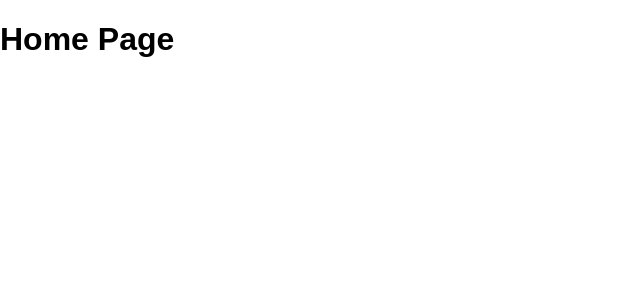
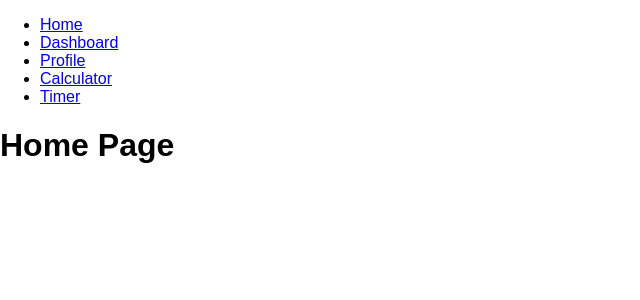
Before and after one commit to VladProtsyshyn/fitpilot-ai, a React (Vite) app: page / in a window 1280 px wide. Shown: the top 300 px of the page, without its empty margins (0-640 px from the left). Built offline with nearby package versions, Linux system fonts and the light colour scheme.

Commit message:
feat: create base navigation

```diff
--- a/src/App.jsx
+++ b/src/App.jsx
@@ -1,13 +1,16 @@
 import { BrowserRouter, Route, Routes } from 'react-router-dom';
+import Navigation from './components/Navigation/Navigation';
 import HomePage from './pages/HomePage/HomePage';
 import DashboardPage from './pages/DashboardPage/DashboardPage';
 import ProfilePage from './pages/ProfilePage/ProfilePage';
 import CalculatorPage from './pages/CalculatorPage/CalculatorPage';
 import TimerPage from './pages/TimerPage/TimerPage';
 
+
 function App() {
   return (
     <BrowserRouter>
+      <Navigation />
       <Routes>
         <Route path="/" element={<HomePage />} />
         <Route path="/dashboard" element={<DashboardPage />} />
--- /dev/null
+++ b/src/components/Navigation/Navigation.jsx
@@ -0,0 +1,27 @@
+import { Link } from 'react-router-dom';
+
+function Navigation() {
+    return (
+        <nav>
+            <ul>
+                <li>
+                    <Link to="/">Home</Link>
+                </li>
+                <li>
+                    <Link to="/dashboard">Dashboard</Link>
+                </li>
+                <li>
+                    <Link to="/profile">Profile</Link>
+                </li>
+                <li>
+                    <Link to="/calculator">Calculator</Link>
+                </li>
+                <li>
+                    <Link to="/timer">Timer</Link>
+                </li>
+            </ul>
+        </nav>
+    );
+}
+
+export default Navigation;
```
